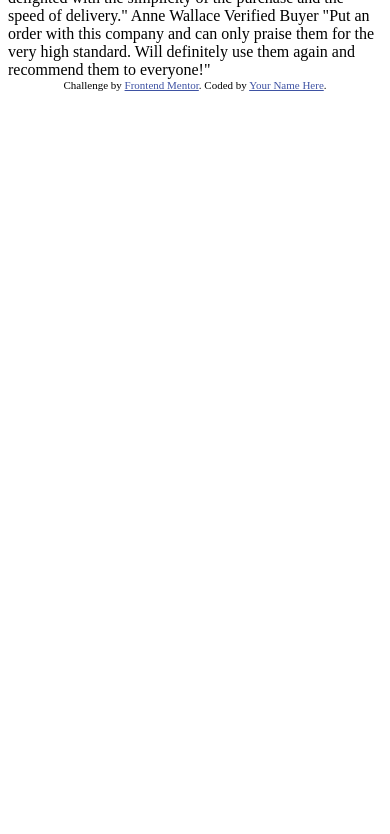
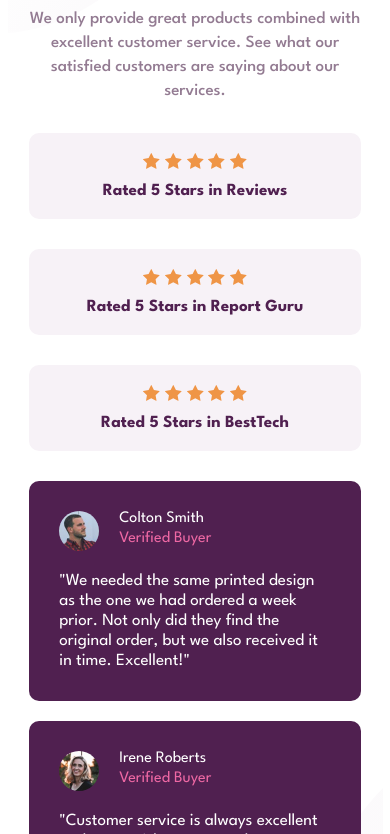
Before and after one commit to Esagecc/social_proof, a plain HTML site: page index.html in a window 390 px wide. Shown: the part 199-1033 px from the top of the page. Before the commit the page ends 844 px from the top, so only its background shows below. Drawn offline with Linux system fonts and the light colour scheme.

Commit message:
completed the mobile site

```diff
--- a/index.html
+++ b/index.html
@@ -5,57 +5,124 @@
     <meta name="viewport" content="width=device-width, initial-scale=1.0" />
     <!-- displays site properly based on user's device -->
 
-    <link
-      rel="icon"
-      type="image/png"
-      sizes="32x32"
-      href="./images/favicon-32x32.png"
-    />
+    <link rel="icon" type="image/png" sizes="32x32" href="./images/favicon-32x32.png" />
 
     <title>Frontend Mentor | Social proof section</title>
+    <link rel="stylesheet" href="style.css">
+  </head>
+<img src="images/bg-pattern-top-mobile.svg" class="img-mob-top" alt="">
 
-    <!-- Feel free to remove these styles or customise in your own stylesheet 👍 -->
-    <style>
-      .attribution {
-        font-size: 11px;
-        text-align: center;
-      }
-      .attribution a {
-        color: hsl(228, 45%, 44%);
-      }
-    </style>
-  </head>
   <body>
+    <section class="main">
+      <div class="first">
+        <h1>
           10,000+ of our users love our products.
+         </h1>
+         <p>
+          We only provide great products combined with excellent customer service. See what our satisfied customers are saying about our services.
+         </p>
+      </div>
+      <div class="second">
 
-    We only provide great products combined with excellent customer service.
-    See what our satisfied customers are saying about our services.
+        <div class="card">
+          <div class="stars">
+            <img src="images/icon-star.svg" alt="star">
+            <img src="images/icon-star.svg" alt="star">
+            <img src="images/icon-star.svg" alt="star">
+            <img src="images/icon-star.svg" alt="star">
+            <img src="images/icon-star.svg" alt="star">
+          </div>
+          <p>
+            Rated 5 Stars in Reviews
+          </p>
+        </div>
+        <div class="card">
+          <div class="stars">
+            <img src="images/icon-star.svg" alt="star">
+            <img src="images/icon-star.svg" alt="star">
+            <img src="images/icon-star.svg" alt="star">
+            <img src="images/icon-star.svg" alt="star">
+            <img src="images/icon-star.svg" alt="star">
+          </div>
+          <p>
+            Rated 5 Stars in Report Guru
+          </p>
+        </div>
+        <div class="card">
+          <div class="stars">
+            <img src="images/icon-star.svg" alt="star">
+            <img src="images/icon-star.svg" alt="star">
+            <img src="images/icon-star.svg" alt="star">
+            <img src="images/icon-star.svg" alt="star">
+            <img src="images/icon-star.svg" alt="star">
+          </div>
+          <p>
+            Rated 5 Stars in BestTech
+          </p>
+        </div>
+      </div>
 
-    Rated 5 Stars in Reviews
-    Rated 5 Stars in Report Guru
-    Rated 5 Stars in BestTech
+      <div class="third">
 
+        <div class="card-client">
+          <div class="client">
+            <img src="images/image-colton.jpg" alt="picture of Colton Smith">
+            <div class="name-buyer">
+              <p class="name">
                 Colton Smith
+              </p>
+              <p class="verified">
                 Verified Buyer
-    "We needed the same printed design as the one we had ordered a week prior.
-    Not only did they find the original order, but we also received it in time.
-    Excellent!"
+              </p>
+            </div>
+          </div>
+          <p class="testament">
+            "We needed the same printed design as the one we had ordered a week prior. Not only did they find the original order, but we also received it in time. Excellent!"
+          </p>
+        </div>
 
+        <div class="card-client">
+          <div class="client">
+            <img src="images/image-irene.jpg" alt="picture of Irene Roberts">
+            <div class="name-buyer">
+              <p class="name">
                 Irene Roberts
+              </p>
+              <p class="verified">
                 Verified Buyer
-    "Customer service is always excellent and very quick turn around. Completely
-    delighted with the simplicity of the purchase and the speed of delivery."
+              </p>
+            </div>
+          </div>
+          <p class="testament">
+            "Customer service is always excellent and very quick turn around. Completely delighted with the simplicity of the purchase and the speed of delivery."
+          </p>
+        </div>
 
+        <div class="card-client">
+          <div class="client">
+            <img src="images/image-anne.jpg" alt="picture of Anne Wallace">
+            <div class="name-buyer">
+              <p class="name">
                 Anne Wallace
+              </p>
+              <p class="verified">
                 Verified Buyer
-    "Put an order with this company and can only praise them for the very high
-    standard. Will definitely use them again and recommend them to everyone!"
+              </p>
+            </div>
+          </div>
+          <p class="testament">
+            "Put an order with this company and can only praise them for the very high standard. Will definitely use them again and recommend them to everyone!"
+          </p>
+        </div>
+
+      </div>
+
+    </section>
+
+<img src="images/bg-pattern-bottom-mobile.svg" class="img-bot-mob" alt="">
 
     <div class="attribution">
-      Challenge by
-      <a href="https://www.frontendmentor.io?ref=challenge" target="_blank"
-        >Frontend Mentor</a
-      >. Coded by <a href="#">Your Name Here</a>.
-    </div>
+      Challenge by <a href="https://www.frontendmentor.io?ref=challenge" target="_blank">Frontend Mentor</a>.
+      Coded by <a href="http://esagewebdev.com/" target="_blank">Elizabeth Cantu</a>.
   </body>
 </html>
--- a/style.css
+++ b/style.css
@@ -0,0 +1,122 @@
+@import url('https://fonts.googleapis.com/css2?family=League+Spartan:wght@400;500;700&display=swap');
+
+:root {
+    --dk-magenta: hsl(300, 43%, 22%);
+    --pink: hsl(333, 80%, 67%);
+    --dk-gray-magenta: hsl(303, 10%, 53%);
+    --lt-gray-magenta: hsl(300, 24%, 96%);
+    --white: hsl(0, 0%, 100%);
+}
+
+* {
+    margin: 0;
+    padding: 0;
+    box-sizing: border-box;
+}
+
+body {
+    font-family: 'League Spartan', sans-serif;
+    position: relative;
+    display: flex;
+    justify-content: center;
+    align-items: center;
+    flex-direction: column;
+}
+
+.main {
+    width: 85%;
+    margin: 80px auto;
+}
+
+.first {
+    text-align: center;
+}
+
+.first h1 {
+    color: var(--dk-magenta);
+    /* width: 320px; */
+    font-size: 40px;
+    font-weight: 700;
+    letter-spacing: -1px;
+    line-height: 34px;
+    padding-bottom: 24px;
+}
+
+.first p {
+    color: var(--dk-gray-magenta);
+    font-size: 17px;
+    font-weight: 500;
+    line-height: 24px;
+    padding-bottom: 30px;
+}
+
+.card {
+    background-color: var(--lt-gray-magenta);
+    text-align: center;
+    padding: 20px;
+    color: var(--dk-magenta);
+    font-size: 17px;
+    font-weight: 700;
+    margin-bottom: 30px;
+    border-radius: 10px;
+}
+
+.stars {
+    padding-bottom: 10px;
+}
+
+.card-client {
+    background-color: var(--dk-magenta);
+    padding: 30px;
+    margin-bottom: 20px;
+    border-radius: 10px;
+    display: flex;
+    flex-direction: column;
+}
+
+.client {
+    display: flex;
+    flex-direction: row;
+    padding-bottom: 20px;
+}
+
+.client img {
+    height: 40px;
+    border-radius: 50%;
+    margin-right: 20px;
+}
+
+.name {
+    color: var(--white);
+    padding-bottom: 5px;
+}
+
+.verified {
+    color: var(--pink);
+}
+
+.testament {
+    color: white;
+    font-size: 17px;
+    line-height: 20px;
+}
+
+.img-mob-top {
+    position:absolute;
+    top: 0;
+    z-index: -1;
+}
+
+.img-bot-mob {
+    position: absolute;
+    bottom: 0;
+    z-index: -2;
+}
+
+.attribution {
+    font-size: 11px;
+    text-align: center;
+  }
+  .attribution a {
+    color: hsl(228, 45%, 44%);
+  }
```
Lines whose indentation alone changed are shown as unchanged.
